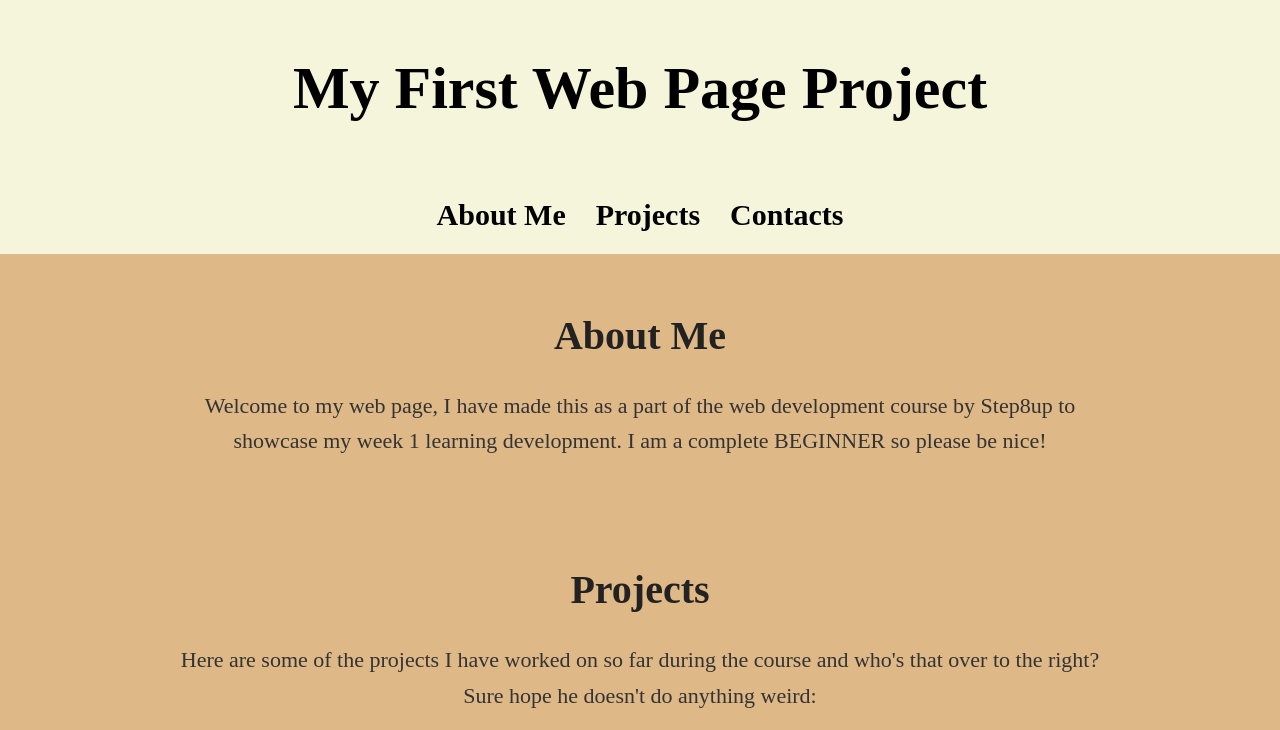
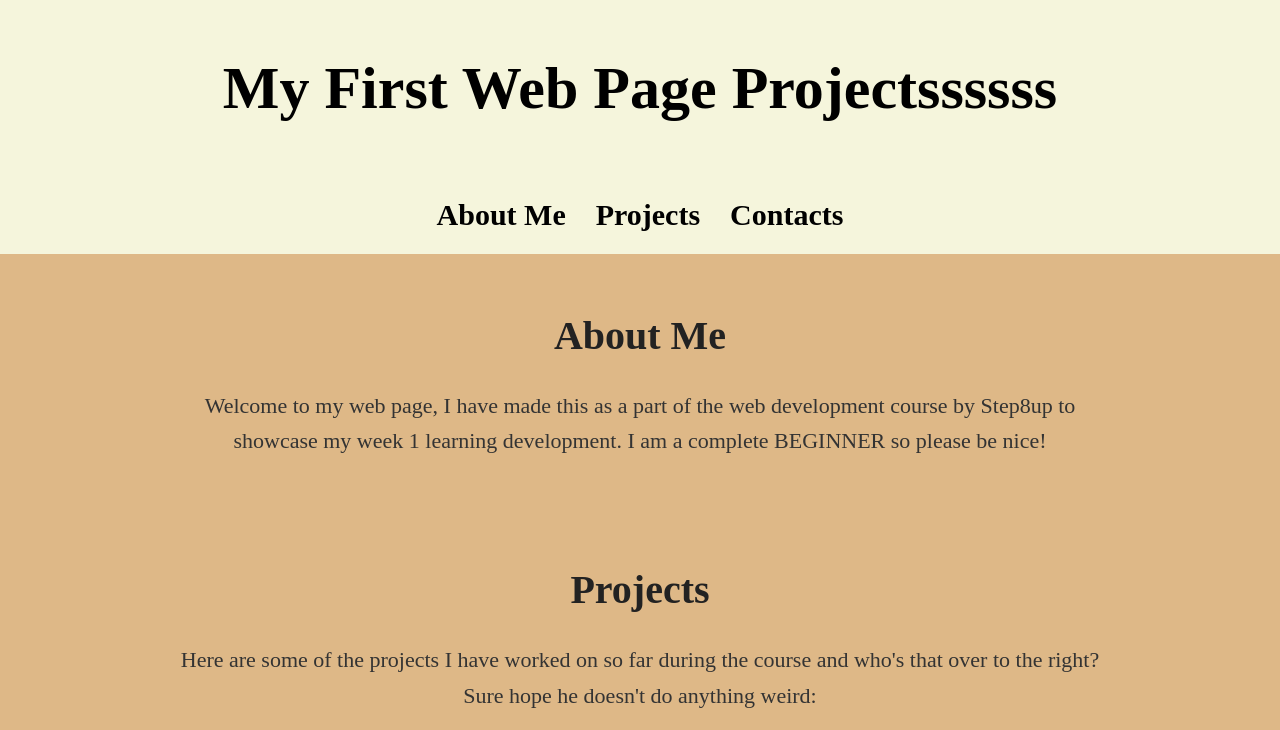
Before and after one commit to CallumeEdwards777/Callums-awesome-portfolio, a plain HTML site: page Week 1 Project/My Portfolio Project.html in a window 1280 px wide. Shown: the top 730 px of the page. Drawn offline with Linux system fonts and the light colour scheme.

Commit message:
This is my first project

```diff
--- a/Week 1 Project/My Portfolio Project.html
+++ b/Week 1 Project/My Portfolio Project.html
@@ -9,7 +9,7 @@
 <body>
 
     <header>
-        <h1>My First Web Page Project</h1>
+        <h1>My First Web Page Projectssssss</h1>
     </header>
 
     <nav>
```
